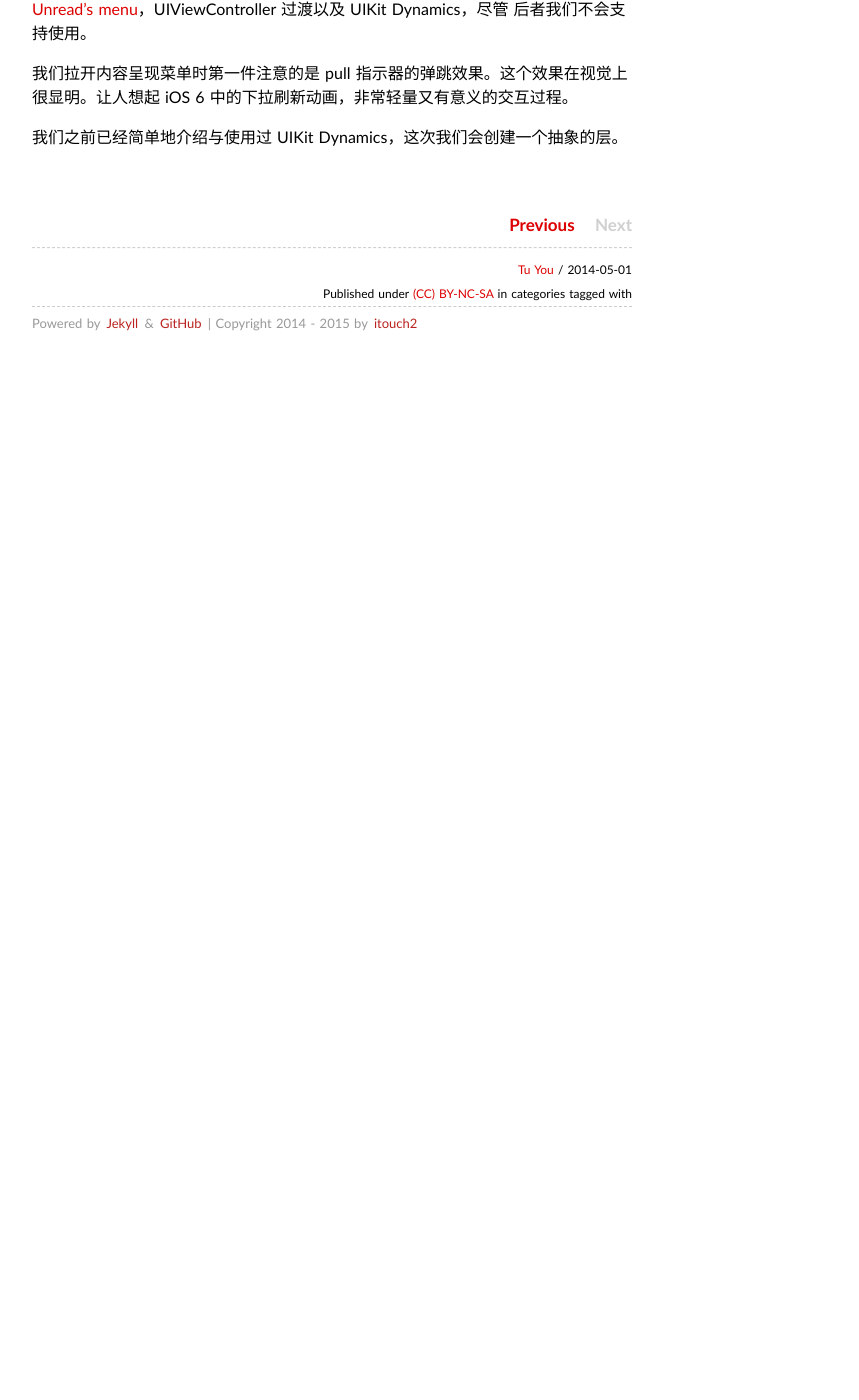
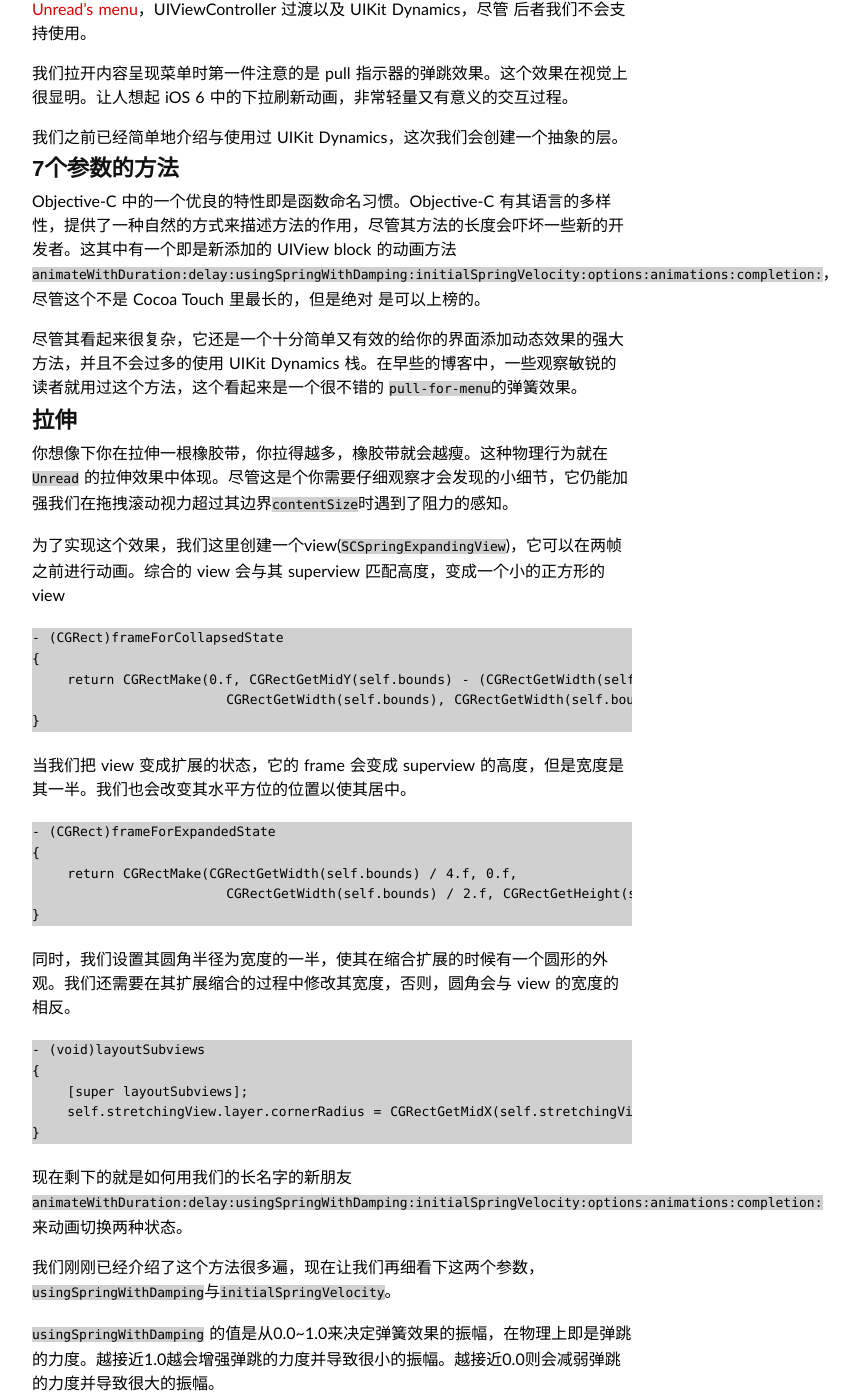
Before and after one commit to itouch2/itouch2.github.io, a Jekyll site: the page built from _posts/2014-05-01-Unread's-pull-for-menu.md, in a window 1280 px wide and 1400 px high, scrolled down 1374 px. Shown: the whole window, without its empty margins (308-1167 px from the left). Built offline with Jekyll 4.4.1, drawn with Linux system fonts in a browser that asks for light colours; some web fonts are replaced; Markdown is read by kramdown in place of the engine named in the settings; comment, search, counter and statistics services are not loaded; before the commit the page ends 1740 px from its top, so only the background shows below that; some of the changed text lies outside the part shown.

Commit message:
add content

````diff
--- a/_posts/2014-05-01-Unread's-pull-for-menu.md
+++ b/_posts/2014-05-01-Unread's-pull-for-menu.md
@@ -45,3 +45,94 @@ date:   2014-05-01
 我们拉开内容呈现菜单时第一件注意的是 pull 指示器的弹跳效果。这个效果在视觉上很显明。让人想起 iOS 6 中的下拉刷新动画，非常轻量又有意义的交互过程。
 
 我们之前已经简单地介绍与使用过 UIKit Dynamics，这次我们会创建一个抽象的层。
+
+##7个参数的方法
+
+Objective-C 中的一个优良的特性即是函数命名习惯。Objective-C 有其语言的多样性，提供了一种自然的方式来描述方法的作用，尽管其方法的长度会吓坏一些新的开发者。这其中有一个即是新添加的 UIView block 的动画方法 ```animateWithDuration:delay:usingSpringWithDamping:initialSpringVelocity:options:animations:completion:```，尽管这个不是 Cocoa Touch 里最长的，但是绝对 是可以上榜的。
+
+尽管其看起来很复杂，它还是一个十分简单又有效的给你的界面添加动态效果的强大方法，并且不会过多的使用 UIKit Dynamics 栈。在早些的博客中，一些观察敏锐的读者就用过这个方法，这个看起来是一个很不错的 `pull-for-menu`的弹簧效果。
+
+##拉伸
+
+你想像下你在拉伸一根橡胶带，你拉得越多，橡胶带就会越瘦。这种物理行为就在 `Unread` 的拉伸效果中体现。尽管这是个你需要仔细观察才会发现的小细节，它仍能加强我们在拖拽滚动视力超过其边界```contentSize```时遇到了阻力的感知。
+
+为了实现这个效果，我们这里创建一个view(```SCSpringExpandingView```)，它可以在两帧之前进行动画。综合的 view 会与其 superview 匹配高度，变成一个小的正方形的view
+
+```
+- (CGRect)frameForCollapsedState
+{
+    return CGRectMake(0.f, CGRectGetMidY(self.bounds) - (CGRectGetWidth(self.bounds) / 2.f),
+                      CGRectGetWidth(self.bounds), CGRectGetWidth(self.bounds));
+}
+```
+
+当我们把 view 变成扩展的状态，它的 frame 会变成 superview 的高度，但是宽度是其一半。我们也会改变其水平方位的位置以使其居中。
+
+```
+- (CGRect)frameForExpandedState
+{
+    return CGRectMake(CGRectGetWidth(self.bounds) / 4.f, 0.f,
+                      CGRectGetWidth(self.bounds) / 2.f, CGRectGetHeight(self.bounds));
+}
+```
+
+同时，我们设置其圆角半径为宽度的一半，使其在缩合扩展的时候有一个圆形的外观。我们还需要在其扩展缩合的过程中修改其宽度，否则，圆角会与 view 的宽度的相反。
+
+```
+- (void)layoutSubviews
+{
+    [super layoutSubviews];
+    self.stretchingView.layer.cornerRadius = CGRectGetMidX(self.stretchingView.bounds);
+}
+```
+
+现在剩下的就是如何用我们的长名字的新朋友 ```animateWithDuration:delay:usingSpringWithDamping:initialSpringVelocity:options:animations:completion:``` 来动画切换两种状态。
+
+我们刚刚已经介绍了这个方法很多遍，现在让我们再细看下这两个参数，```usingSpringWithDamping```与```initialSpringVelocity```。
+
+```usingSpringWithDamping``` 的值是从0.0~1.0来决定弹簧效果的振幅，在物理上即是弹跳的力度。越接近1.0越会增强弹跳的力度并导致很小的振幅。越接近0.0则会减弱弹跳的力度并导致很大的振幅。
+
+```initialSpringVelocity``` 接受一个 CGFloat 为输入，并且其值会影响在动画期间其动画的距离。1.0的值可以在1秒中完成完整的动画距离，而0.5会在1秒中完成一半的距离。
+
+尽管这些参数是基于物理的属性，这种 case 最大的感受是
+
+```
+[UIView animateWithDuration:0.5f
+                      delay:0.0f
+     usingSpringWithDamping:0.4f
+      initialSpringVelocity:0.5f
+                    options:UIViewAnimationOptionBeginFromCurrentState
+                 animations:^{
+                     self.stretchingView.frame = [self frameForExpandedState];
+                 } completion:NULL];
+```
+
+就是这样就好了。只要一个方法调用与一几个神奇的数字，我们就可以发挥 iOS7的 UIKit 的优势。
+
+
+##一排三个
+
+现在我们创建了 ```SCSpringExpandingView```，我们需要创建一个 view 来容纳三个 SCSpringExpandingView。我们称其为 ```SCDragAffordanceView```.
+
+```SCDragAffordanceView```的基本作用是去排列三个```SCSpringExpandingView```，同时也提供拉动拉出菜单的交互界面过程。、
+
+为了排列```SCSpringExpandingView```，我们重写 layoutSubviews 并且等分排列每个 view 的坐标。
+
+```
+- (void)layoutSubviews
+{
+    [super layoutSubviews];
+
+    CGFloat interItemSpace = CGRectGetWidth(self.bounds) / self.springExpandViews.count;
+
+    NSInteger index = 0;
+    for (SCSpringExpandView *springExpandView in self.springExpandViews)
+    {
+        springExpandView.frame = CGRectMake(interItemSpace * index, 0.f, 4.f,
+                                 CGRectGetHeight(self.bounds));
+        index++;
+    }
+}
+```
+
+现在我们可以展示这些 view 了，我们还需要在被设置 ```setProgress:``` 的方法去更新。如果我们再看看```Unread```，我们可以看到每一个弹簧view 都有三个唯一的状态：缩合，展开与完成。
````
